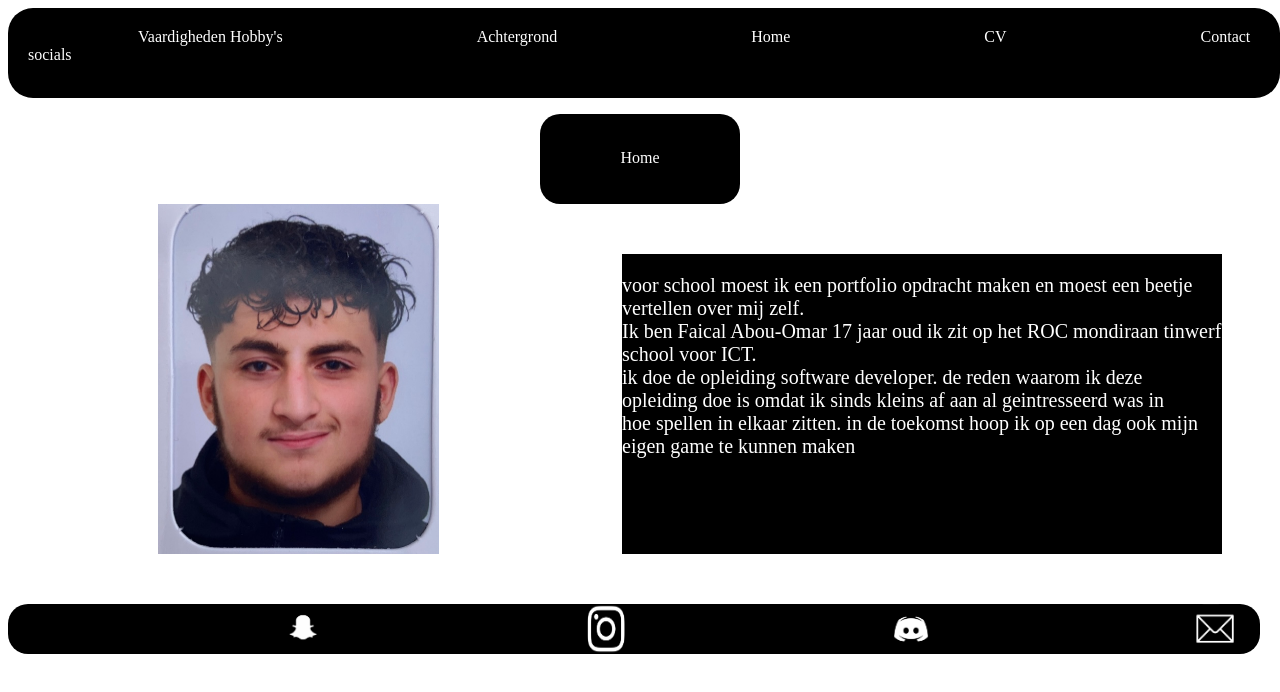
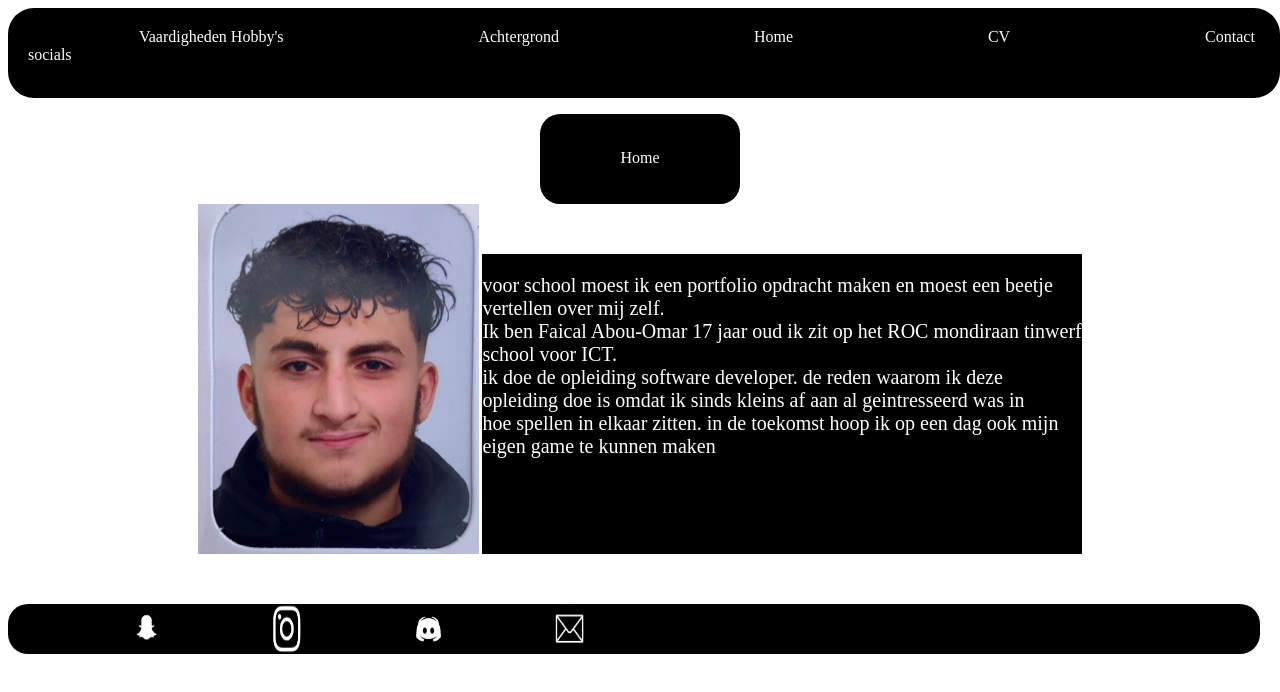
Before and after one commit to Faical-Abou-Omar/Portfolio-website, a plain HTML site: page index.html in a window 1280 px wide. Drawn offline with Linux system fonts and the light colour scheme.

Commit message:
Update style.css

```diff
--- a/css/style.css
+++ b/css/style.css
@@ -4,13 +4,13 @@
     height: 50px;
     padding: 20px;
     color: white;
-    border-radius: 25px;
+    border-radius: 26px;
 }
 a{
     text-decoration: none;
     color: white;
     padding: 80px;
-    padding-left: 110px;
+    padding-left: 9%;
 }
 .home{
     background-color: black;
@@ -31,7 +31,7 @@ a{
 .profiel{
     height: 350px;
     float: left;
-    margin-left: 150px;
+    margin-left: 15%;
 }
 .textbox{
     background-color: black;
@@ -39,7 +39,7 @@ a{
     color: white;
     width: 600px;
     height: 300px;
-    margin-right: 50px;
+    margin-right: 15%;
     margin-top: 50px;
     font-size: 20px;
 }
@@ -53,6 +53,6 @@ a{
 }
 .ft{
     height: 50px;
-    width: 50px;
-    padding-left: 250px;
+    width: 3%;
+    padding-left: 100px;
 }
```
